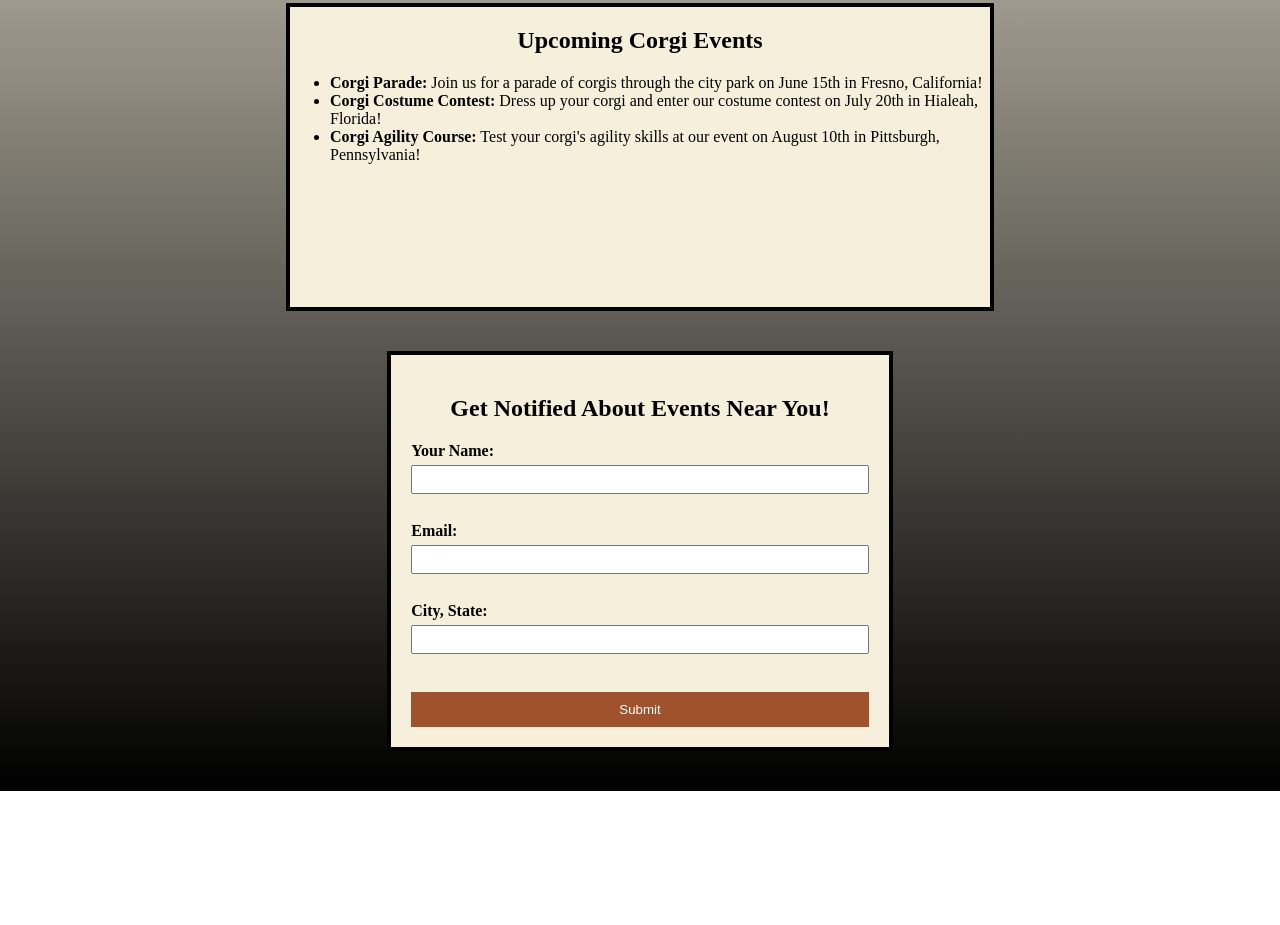
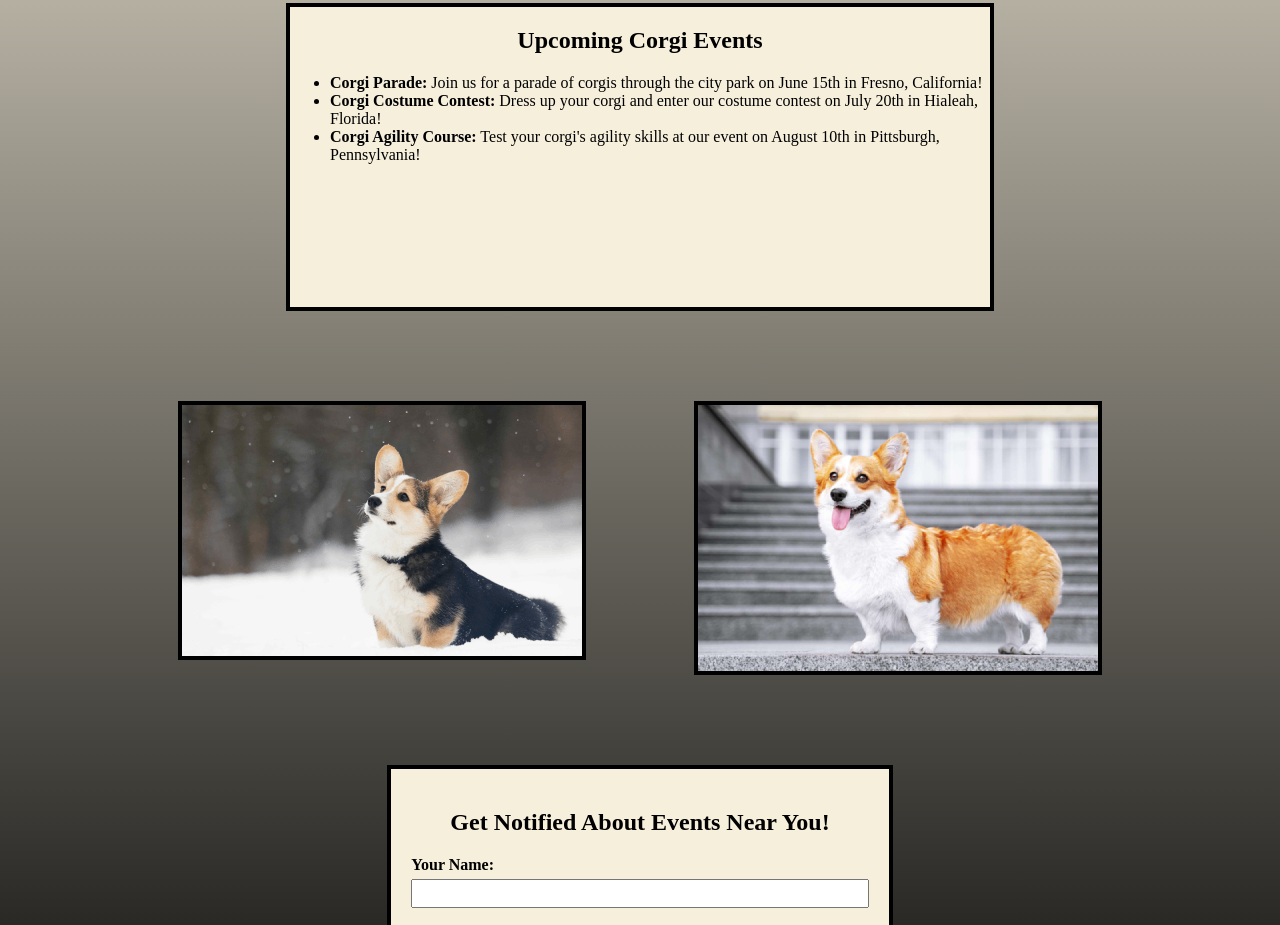
Before and after one commit to Aarakei/wdd130-parkinson, a plain HTML site: page events.html in a window 1280 px wide. Shown: the part 437-1362 px from the top of the page. Before the commit the page ends 1228 px from the top, so only its background shows below. Drawn offline with Linux system fonts and the light colour scheme.

Commit message:
Added Images

```diff
--- a/events.html
+++ b/events.html
@@ -1,14 +1,17 @@
 <!DOCTYPE html>
 <html lang="en">
+
 <head>
     <meta charset="UTF-8">
     <meta name="viewport" content="width=device-width, initial-scale=1.0">
     <title>Document</title>
     <link rel="stylesheet" href="styles/events.css">
 </head>
+
 <body>
     <header>
-        <a href="index.html"><img id="logo" src="images/logo.png" alt="Logo for Pembroke Pride, featuring a Corgi in the center."></a>
+        <a href="index.html"><img id="logo" src="images/logo.png"
+                alt="Logo for Pembroke Pride, featuring a Corgi in the center."></a>
         <h1>Corgi.com</h1>
     </header>
     <nav>
@@ -17,13 +20,21 @@
         <a href="events.html">Events</a>
     </nav>
 
-     <div id="main">
+    <div id="main">
         <h2>Upcoming Corgi Events</h2>
         <ul>
-            <li><strong>Corgi Parade:</strong> Join us for a parade of corgis through the city park on June 15th in Fresno, California!</li>
-            <li><strong>Corgi Costume Contest:</strong> Dress up your corgi and enter our costume contest on July 20th in Hialeah, Florida!</li>
-            <li><strong>Corgi Agility Course:</strong> Test your corgi's agility skills at our event on August 10th in Pittsburgh, Pennsylvania!</li>
+            <li><strong>Corgi Parade:</strong> Join us for a parade of corgis through the city park on June 15th in
+                Fresno, California!</li>
+            <li><strong>Corgi Costume Contest:</strong> Dress up your corgi and enter our costume contest on July 20th
+                in Hialeah, Florida!</li>
+            <li><strong>Corgi Agility Course:</strong> Test your corgi's agility skills at our event on August 10th in
+                Pittsburgh, Pennsylvania!</li>
         </ul>
+    </div>
+
+    <div id="images">
+        <img src="images/corgi-dog.png" alt="Corgi Dog" class="corgipic">
+        <img src="images/p1.jpg" alt="Corgi Dog" class="corgipic">
     </div>
 
     <div id="raffle">
@@ -42,4 +53,5 @@
         </form>
     </div>
 </body>
+
 </html>
--- a/styles/events.css
+++ b/styles/events.css
@@ -123,3 +123,18 @@ p {
 #raffle form input[type="submit"]:hover {
     background-color: #8B4513;
 }
+
+.corgipic {
+    display: block;
+    width: 400px;
+    margin: 50px auto;
+    border: black solid 4px;
+}
+
+#images {
+display: grid;
+grid-template-columns: repeat(2, 1fr);
+gap: 20px;
+width: 80%;
+margin: 0 auto;
+}
```
